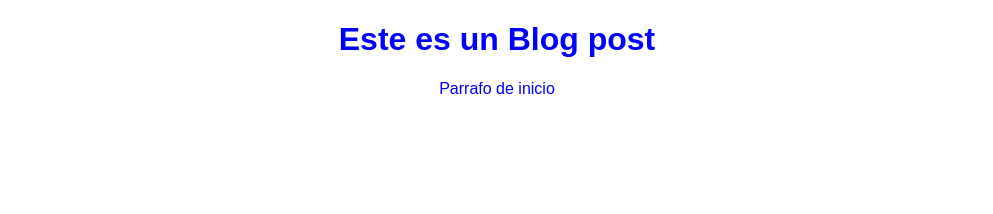
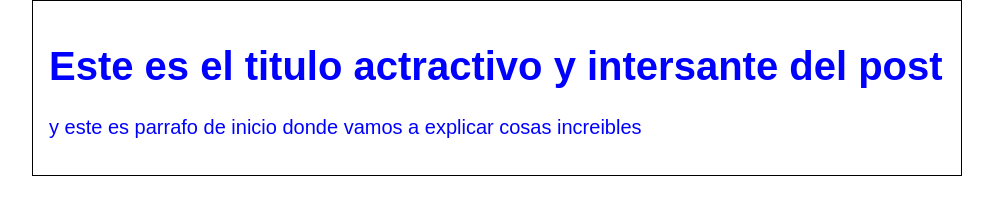
Before and after one commit to ozpina/Hyperblog, a plain HTML site: page index.html in a window 1280 px wide. Shown: the whole page, without its empty margins (143-1136 px from the left). Drawn offline with Linux system fonts and the light colour scheme.

Commit message:
commit al master del blogpost en su version mas reciente

```diff
--- a/css/style.css
+++ b/css/style.css
@@ -1,5 +1,19 @@
 body{
     color: blue;
-    text-align: center;
+    text-align: left;
     font-family: Arial, Helvetica, sans-serif;
+    font-size: 16px;
+    margin: 0;
+    padding: 0;
 }
+#conteiner {
+    width: 70%;
+    padding: 1em;
+    text-align: left;
+    border: 1px solid black ;
+    margin: 0 auto;
+}
+
+#post {
+    font-size: 20px;
+}
--- a/index.html
+++ b/index.html
@@ -8,7 +8,14 @@
     <link rel="stylesheet" href="css/style.css">
 </head>
 <body>
-    <h1> Este es un Blog post</h1>
-    <p>Parrafo de inicio</p>
+    <div id="conteiner">
+        <div id="post">
+            <h1> Este es el titulo actractivo y intersante del
+            post
+            </h1>
+            <p>y este es parrafo de inicio donde vamos a explicar cosas increibles</p>
+        </div>
+    </div>
+
 </body>
 </html>
```
